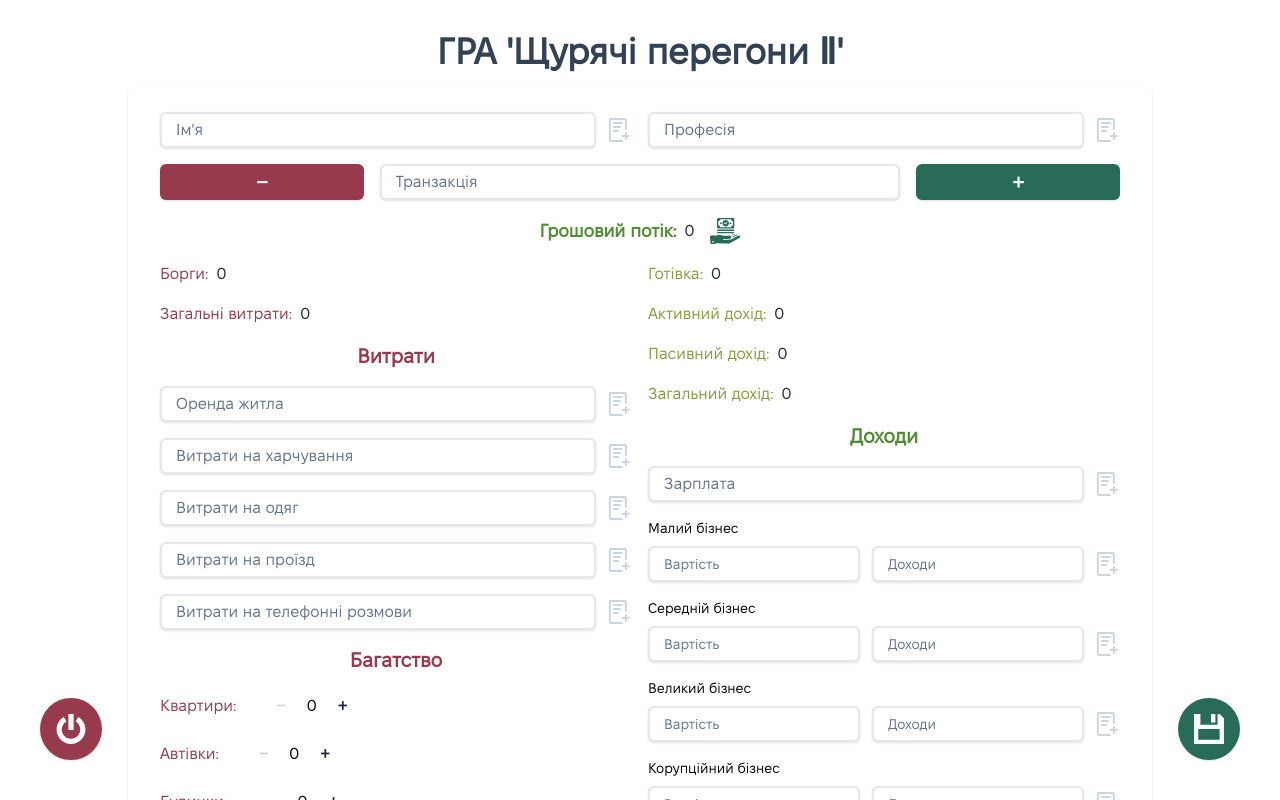
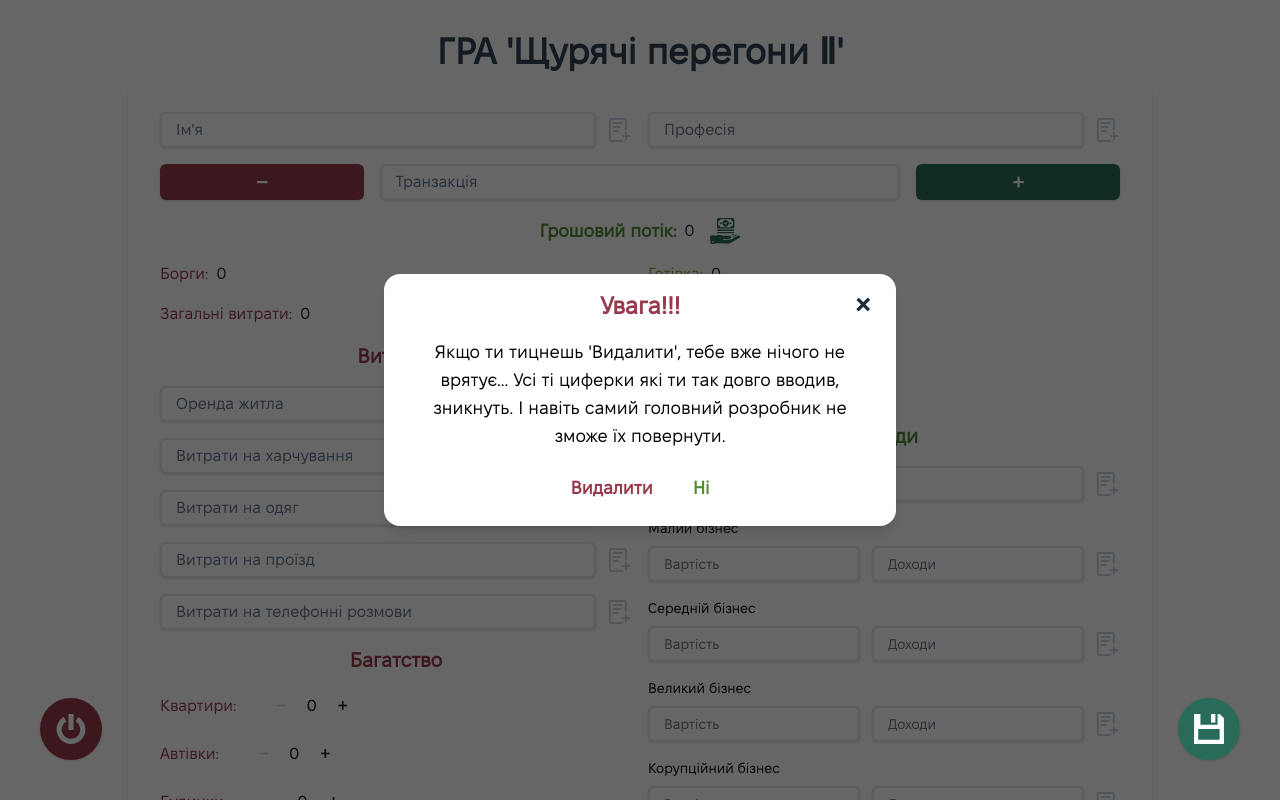
Before and after one commit to Kh-Ol-An/rat-race-client, a Vue app: page / in a window 1280 px wide. Both pictures are taken after a click on the button 71 px from the left and 729 px from the top of the page. Shown: the top 800 px of the page. Built offline with nearby package versions, Linux system fonts and the light colour scheme.

Commit message:
Created Modal and ConfirmationModal

```diff
--- a/src/components/Blank/Index.vue
+++ b/src/components/Blank/Index.vue
@@ -75,7 +75,7 @@
             </div>
         </div>
 
-        <Actions />
+        <UserActions />
     </form>
 </template>
 
@@ -93,7 +93,7 @@ import Credits from './modules/Credits.vue';
 import IncomeInfo from './modules/IncomeInfo.vue';
 import Incomes from './modules/Incomes.vue';
 import Shares from './modules/Shares.vue';
-import Actions from './modules/Actions.vue';
+import UserActions from './modules/UserActions.vue';
 
 const savedUser = localStorage.getItem('user');
 const user = savedUser ? reactive(JSON.parse(savedUser)) : reactive({
--- a/src/components/Blank/modules/Actions.vue
+++ b/src/components/Blank/modules/UserActions.vue
@@ -11,10 +11,20 @@
         "
         type="button"
         title="Почати спочатку"
-        @click="reset"
+        @click="showModal = true"
     >
         <ResetIcon width="30px" height="30px" />
     </button>
+    <ConfirmationModal
+        :show="showModal"
+        text="
+            Якщо ти тицнешь 'Видалити', тебе вже нічого не врятує...
+            Усі ті циферки які ти так довго вводив, зникнуть.
+            І навіть самий головний розробник не зможе їх повернути.
+        "
+        @confirm="reset"
+        @cansel="showModal = false"
+    />
 
     <button
         class="
@@ -34,8 +44,12 @@
 </template>
 
 <script setup>
+import { ref } from 'vue';
+import ConfirmationModal from '../plugins/ConfirmationModal.vue';
 import ResetIcon from '../../icons/ResetIcon.vue';
 import SaveIcon from '../../icons/SaveIcon.vue';
+
+const showModal = ref(false);
 
 const reset = () => {
     localStorage.removeItem('user');
--- /dev/null
+++ b/src/components/Blank/plugins/ConfirmationModal.vue
@@ -0,0 +1,33 @@
+<template>
+    <Modal :show="show" :confirm="confirm" @confirm="$emit('confirm')" @cansel="$emit('cansel')">
+        <h4 class="mx-auto text-2xl font-bold text-opposite text-center">
+            {{ title }}
+        </h4>
+        <p class="mx-auto mt-4 text-lg text-center">
+            {{ text }}
+        </p>
+    </Modal>
+</template>
+
+<script setup>
+import Modal from './Modal.vue';
+
+const props = defineProps({
+    show: {
+        type: Boolean,
+        required: true,
+    },
+    title: {
+        type: String,
+        default: 'Увага!!!',
+    },
+    text: {
+        type: String,
+        default: 'Ти підтверджуєш свою дію?',
+    },
+    confirm: {
+        type: String,
+        default: 'Видалити',
+    },
+});
+</script>
--- /dev/null
+++ b/src/components/Blank/plugins/Modal.vue
@@ -0,0 +1,74 @@
+<template>
+    <div v-if="show" class="fixed top-0 right-0 bottom-0 left-0 flex items-center justify-center">
+        <div class="absolute w-full h-full bg-black opacity-60" @click="$emit('cansel')"></div>
+
+        <div class="relative z-10 py-4 px-6 max-w-lg shadow-lg rounded-2xl bg-white">
+            <button
+                class="
+                    absolute
+                    top-4 right-4
+                    rotate-45
+                    px-2
+                    text-3xl text-slate-800 font-bold leading-none
+                "
+                type="button"
+                title="Банкротство"
+                @click="$emit('cansel')"
+            >
+                &#43;
+            </button>
+
+            <slot></slot>
+
+            <div class="mt-4 flex items-center justify-center gap-6">
+                <button
+                    class="p-2 text-lg text-opposite font-bold outline-0"
+                    type="button"
+                    :title="confirm"
+                    @click="$emit('confirm')"
+                >
+                    {{ confirm }}
+                </button>
+                <button
+                    class="p-2 text-lg text-primary font-bold outline-0"
+                    type="button"
+                    :title="cansel"
+                    @click="$emit('cansel')"
+                >
+                    {{ cansel }}
+                </button>
+            </div>
+        </div>
+    </div>
+</template>
+
+<script setup>
+import { watch } from "vue";
+
+const props = defineProps({
+    show: {
+        type: Boolean,
+        required: true,
+    },
+    confirm: {
+        type: String,
+        default: 'Так',
+    },
+    cansel: {
+        type: String,
+        default: 'Ні',
+    },
+});
+
+const emit = defineEmits([ 'cansel' ]);
+
+const escapeHandler = (e) => e.key === 'Escape' && emit('cansel');
+
+watch(
+    () => props.show,
+    () =>
+        props.show
+            ? document.addEventListener('keyup', escapeHandler)
+            : document.removeEventListener('keyup', escapeHandler),
+);
+</script>
```
